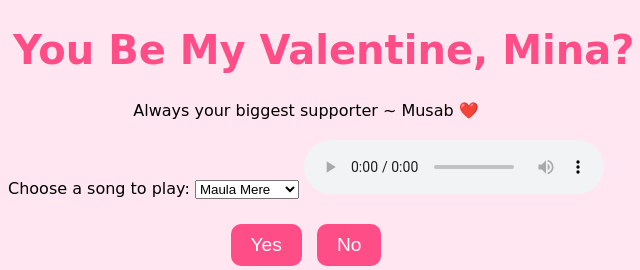
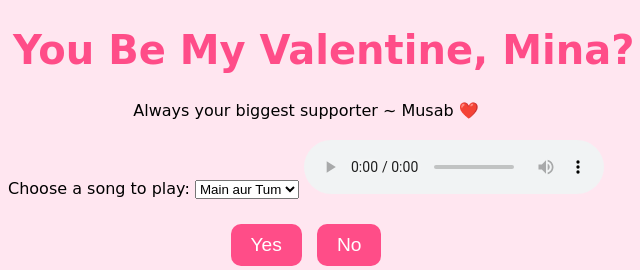
Before and after one commit to MusabAli374/MandM, a plain HTML site: page index.html in a window 1280 px wide. Shown: the top 270 px of the page, 334-974 px from the left. Drawn offline with Linux system fonts and the light colour scheme.

Commit message:
Update index.html

```diff
--- a/index.html
+++ b/index.html
@@ -18,8 +18,8 @@
   <div>Always your biggest supporter ~ Musab ❤️</div>
   <label for="songSelect">Choose a song to play:</label>
   <select id="songSelect" onchange="playSong()">
-    <option value="music/1.mp3">Maula Mere</option>
-    <option value="music/2.mp3">Main aur Tum</option>
+    <option value="music/1.mp3">Main aur Tum</option>
+    <option value="music/2.mp3">Maula Mere</option>
     <option value="music/3.mp3">Yaqeen</option>
   </select>
   <audio id="audioPlayer" controls></audio>
```
